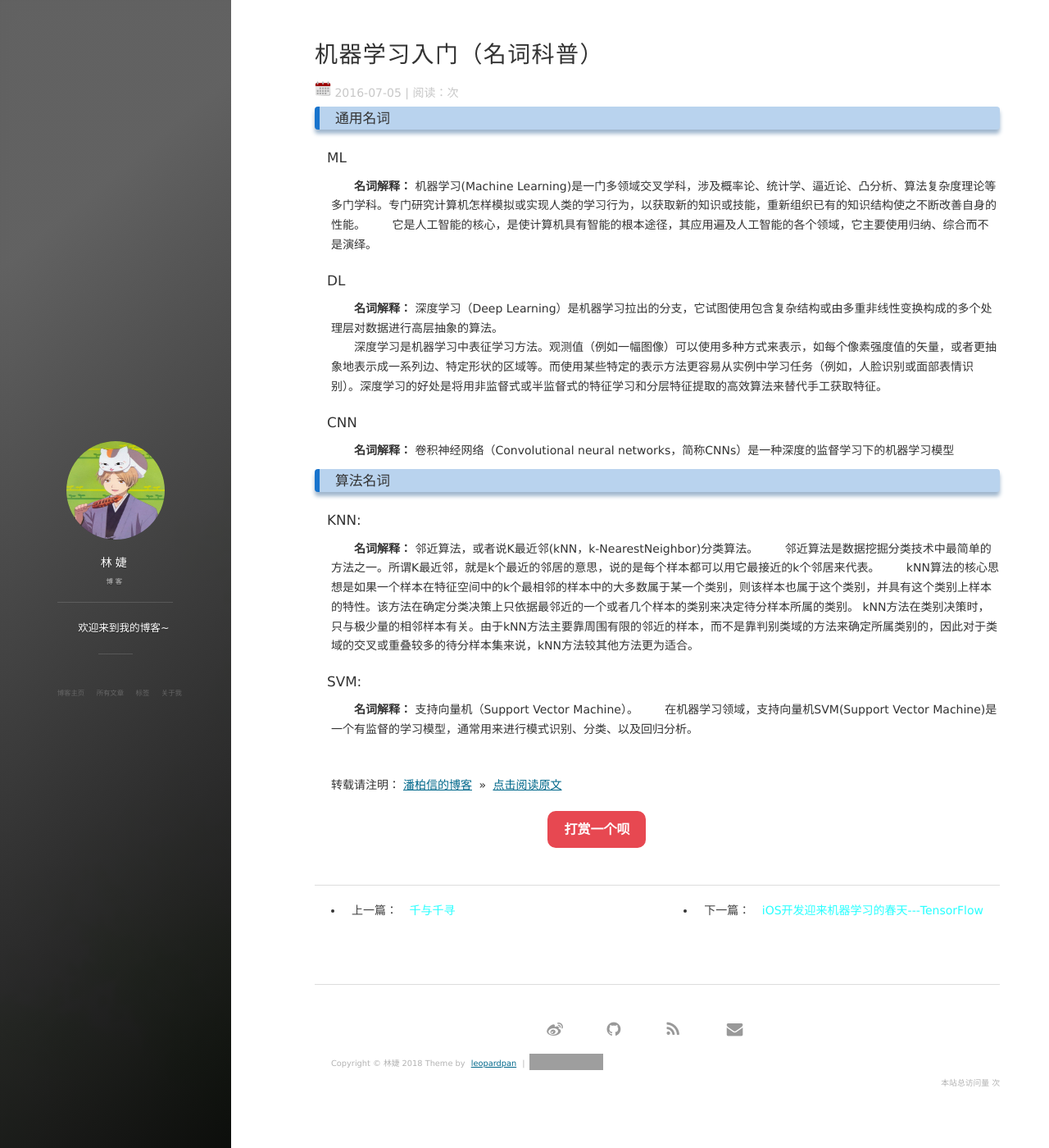
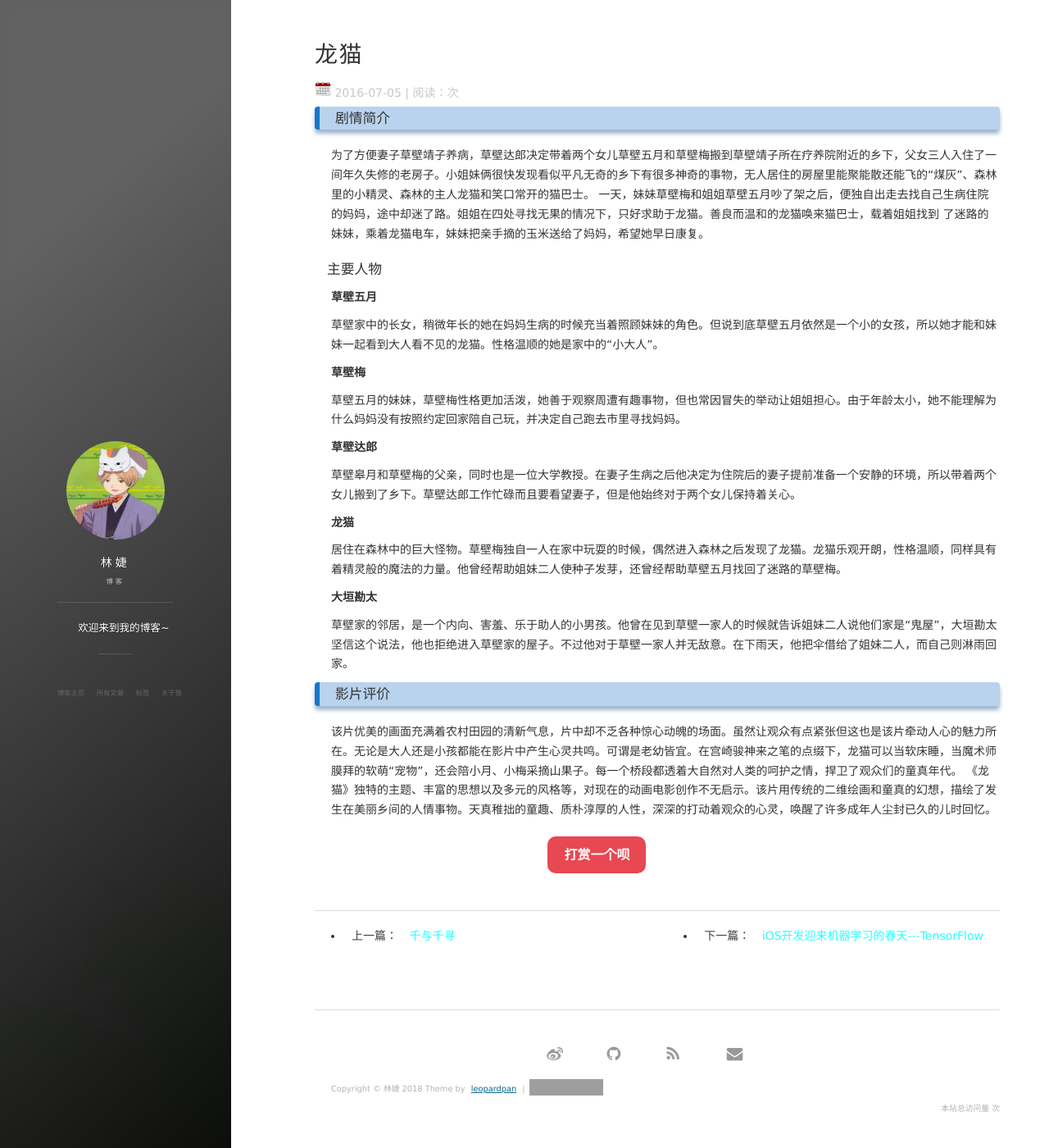
Before and after one commit to ywhlqm/L55J.github.io, a Jekyll site: the page built from _posts/2016-07-05-MachineLearning_introduce.md, in a window 1280 px wide and 1400 px high. Shown: the whole window at 82% size. Built offline with Jekyll 4.4.1, drawn with Linux system fonts in a browser that asks for light colours; nearby versions of some CDN libraries; comment, search, counter and statistics services are not loaded; grey boxes are pictures that could not be loaded.

Commit message:
Update 2016-07-05-MachineLearning_introduce.md

```diff
--- a/_posts/2016-07-05-MachineLearning_introduce.md
+++ b/_posts/2016-07-05-MachineLearning_introduce.md
@@ -1,39 +1,40 @@
 ---
 layout: post
-title: "机器学习入门（名词科普）"
+title: "龙猫"
 date: 2016-07-05
-description: "机器学习入门篇"
-tag: 机器学习
+tag: 宫崎骏
 
 ---
 
-### 通用名词
+### 剧情简介
 
-#### ML
-
-　　**名词解释：** 机器学习(Machine Learning)是一门多领域交叉学科，涉及概率论、统计学、逼近论、凸分析、算法复杂度理论等多门学科。专门研究计算机怎样模拟或实现人类的学习行为，以获取新的知识或技能，重新组织已有的知识结构使之不断改善自身的性能。
-　　它是人工智能的核心，是使计算机具有智能的根本途径，其应用遍及人工智能的各个领域，它主要使用归纳、综合而不是演绎。
-
-#### DL
-　　**名词解释：** 深度学习（Deep Learning）是机器学习拉出的分支，它试图使用包含复杂结构或由多重非线性变换构成的多个处理层对数据进行高层抽象的算法。
-　　深度学习是机器学习中表征学习方法。观测值（例如一幅图像）可以使用多种方式来表示，如每个像素强度值的矢量，或者更抽象地表示成一系列边、特定形状的区域等。而使用某些特定的表示方法更容易从实例中学习任务（例如，人脸识别或面部表情识别）。深度学习的好处是将用非监督式或半监督式的特征学习和分层特征提取的高效算法来替代手工获取特征。
+为了方便妻子草壁靖子养病，草壁达郎决定带着两个女儿草壁五月和草壁梅搬到草壁靖子所在疗养院附近的乡下，父女三人入住了一间年久失修的老房子。小姐妹俩很快发现看似平凡无奇的乡下有很多神奇的事物，无人居住的房屋里能聚能散还能飞的“煤灰”、森林里的小精灵、森林的主人龙猫和笑口常开的猫巴士。
+一天，妹妹草壁梅和姐姐草壁五月吵了架之后，便独自出走去找自己生病住院的妈妈，途中却迷了路。姐姐在四处寻找无果的情况下，只好求助于龙猫。善良而温和的龙猫唤来猫巴士，载着姐姐找到 了迷路的妹妹，乘着龙猫电车，妹妹把亲手摘的玉米送给了妈妈，希望她早日康复。
 
 
-#### CNN
-　　**名词解释：** 卷积神经网络（Convolutional neural networks，简称CNNs）是一种深度的监督学习下的机器学习模型
+#### 主要人物
 
-### 算法名词
+**草壁五月**
 
-#### KNN:
+草壁家中的长女，稍微年长的她在妈妈生病的时候充当着照顾妹妹的角色。但说到底草壁五月依然是一个小的女孩，所以她才能和妹妹一起看到大人看不见的龙猫。性格温顺的她是家中的“小大人”。
 
-　　**名词解释：** 邻近算法，或者说K最近邻(kNN，k-NearestNeighbor)分类算法。
-　　邻近算法是数据挖掘分类技术中最简单的方法之一。所谓K最近邻，就是k个最近的邻居的意思，说的是每个样本都可以用它最接近的k个邻居来代表。
-　　kNN算法的核心思想是如果一个样本在特征空间中的k个最相邻的样本中的大多数属于某一个类别，则该样本也属于这个类别，并具有这个类别上样本的特性。该方法在确定分类决策上只依据最邻近的一个或者几个样本的类别来决定待分样本所属的类别。 kNN方法在类别决策时，只与极少量的相邻样本有关。由于kNN方法主要靠周围有限的邻近的样本，而不是靠判别类域的方法来确定所属类别的，因此对于类域的交叉或重叠较多的待分样本集来说，kNN方法较其他方法更为适合。
+**草壁梅**
 
-#### SVM:
-　　**名词解释：** 支持向量机（Support Vector Machine）。
-　　在机器学习领域，支持向量机SVM(Support Vector Machine)是一个有监督的学习模型，通常用来进行模式识别、分类、以及回归分析。
+草壁五月的妹妹，草壁梅性格更加活泼，她善于观察周遭有趣事物，但也常因冒失的举动让姐姐担心。由于年龄太小，她不能理解为什么妈妈没有按照约定回家陪自己玩，并决定自己跑去市里寻找妈妈。
 
-<br>
+**草壁达郎**
 
-转载请注明：[潘柏信的博客](http://baixin) » [点击阅读原文](http://baixin.io/2016/07/MachineLearning_introduce/)
+草壁皋月和草壁梅的父亲，同时也是一位大学教授。在妻子生病之后他决定为住院后的妻子提前准备一个安静的环境，所以带着两个女儿搬到了乡下。草壁达郎工作忙碌而且要看望妻子，但是他始终对于两个女儿保持着关心。
+
+**龙猫**
+
+居住在森林中的巨大怪物。草壁梅独自一人在家中玩耍的时候，偶然进入森林之后发现了龙猫。龙猫乐观开朗，性格温顺，同样具有着精灵般的魔法的力量。他曾经帮助姐妹二人使种子发芽，还曾经帮助草壁五月找回了迷路的草壁梅。
+
+**大垣勘太**
+
+草壁家的邻居，是一个内向、害羞、乐于助人的小男孩。他曾在见到草壁一家人的时候就告诉姐妹二人说他们家是“鬼屋”，大垣勘太坚信这个说法，他也拒绝进入草壁家的屋子。不过他对于草壁一家人并无敌意。在下雨天，他把伞借给了姐妹二人，而自己则淋雨回家。
+
+### 影片评价
+
+该片优美的画面充满着农村田园的清新气息，片中却不乏各种惊心动魄的场面。虽然让观众有点紧张但这也是该片牵动人心的魅力所在。无论是大人还是小孩都能在影片中产生心灵共鸣。可谓是老幼皆宜。在宫崎骏神来之笔的点缀下，龙猫可以当软床睡，当魔术师膜拜的软萌“宠物”，还会陪小月、小梅采摘山果子。每一个桥段都透着大自然对人类的呵护之情，捍卫了观众们的童真年代。
+《龙猫》独特的主题、丰富的思想以及多元的风格等，对现在的动画电影创作不无启示。该片用传统的二维绘画和童真的幻想，描绘了发生在美丽乡间的人情事物。天真稚拙的童趣、质朴淳厚的人性，深深的打动着观众的心灵，唤醒了许多成年人尘封已久的儿时回忆。
```
